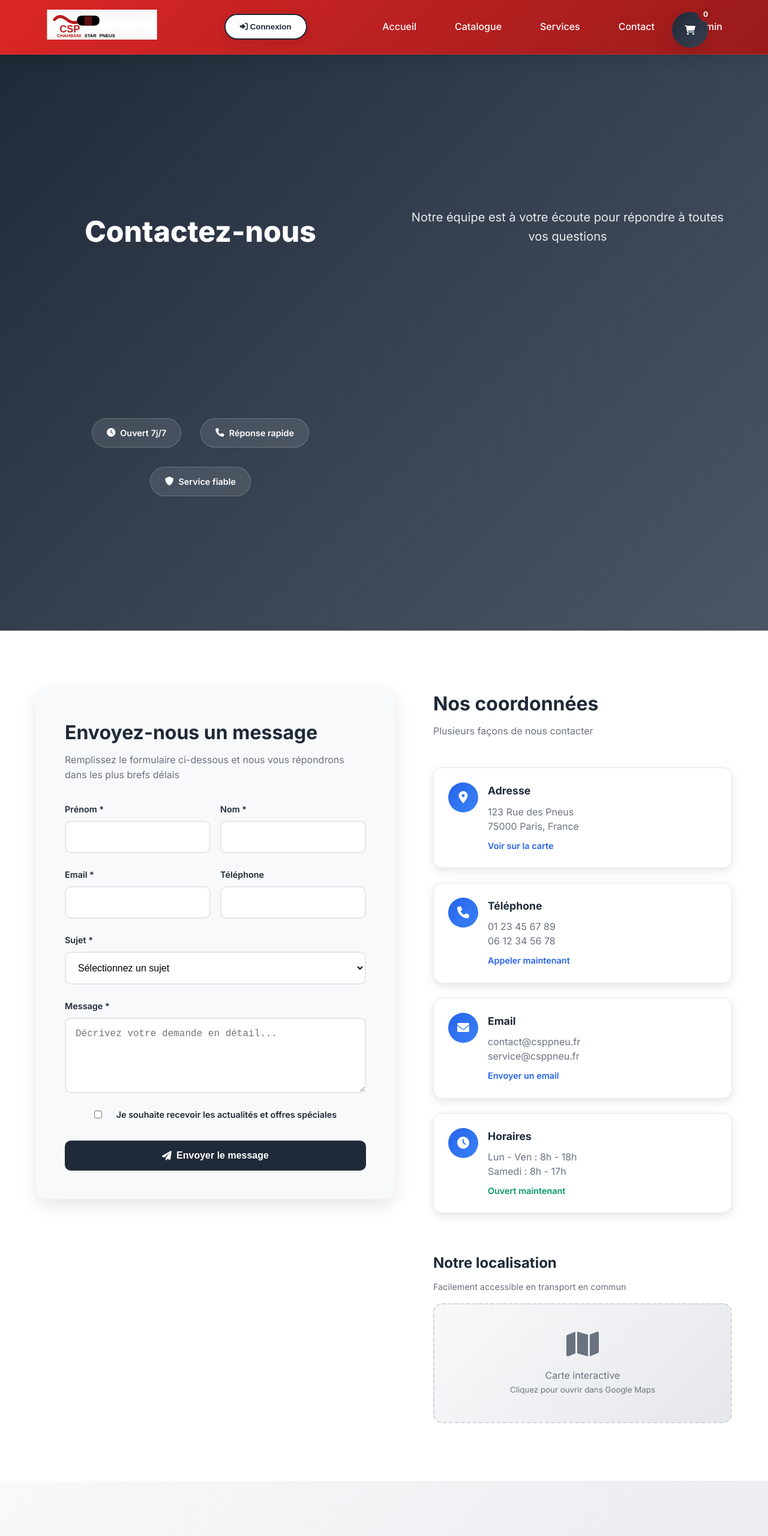
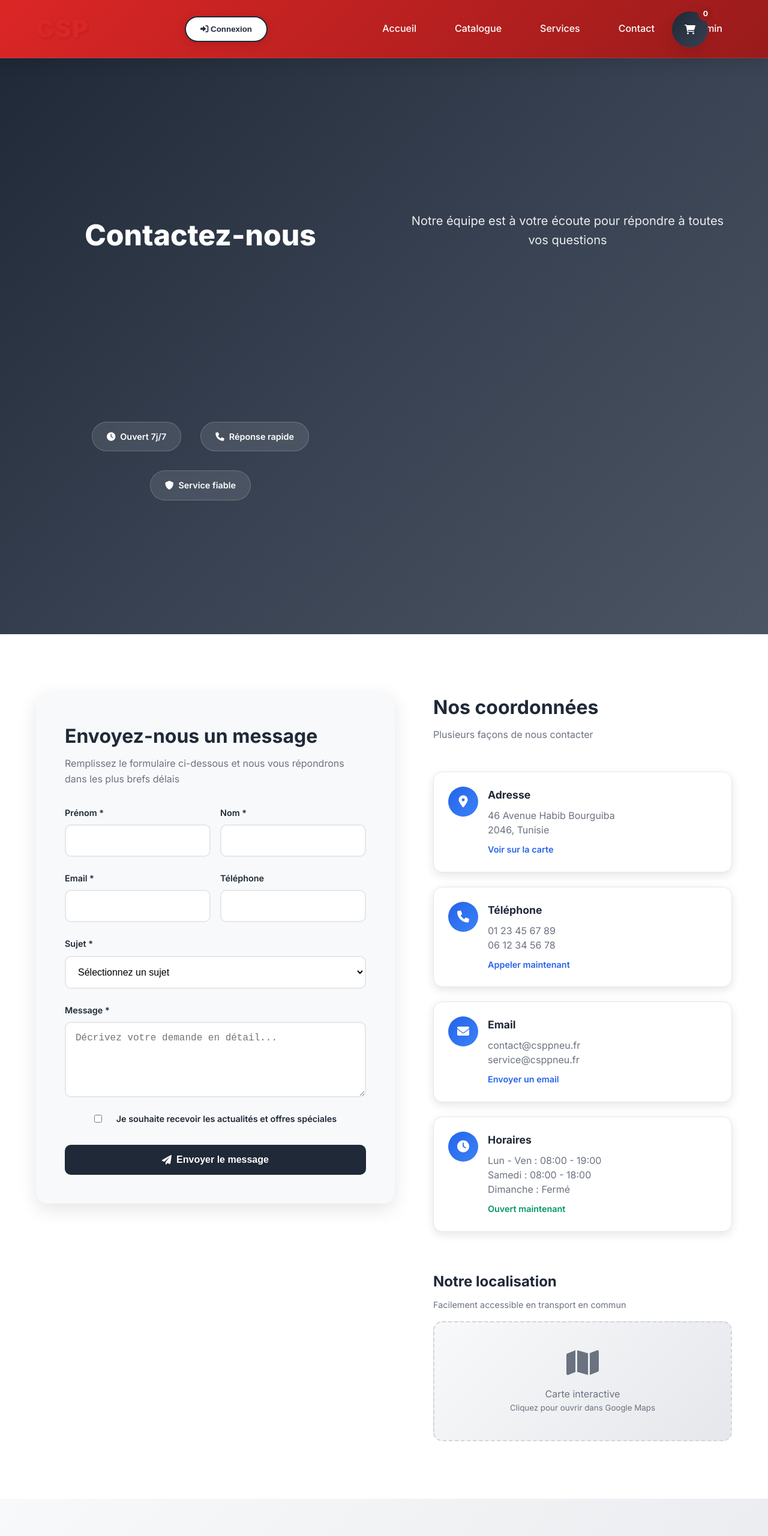
Before and after one commit to l1konu0/git-clone-https-github.com-votre-username-csp-pneu, a website: page pages/contact.html in a window 1280 px wide. Shown: the top 2560 px of the page at 60% size. Drawn offline with Linux system fonts and the light colour scheme.

Commit message:
feat: Mise à jour adresse et horaires du magasin
📍 Nouvelle adresse:
- 46 Avenue Habib Bourguiba, 2046
- Localisation en Tunisie
- Mise à jour sur toutes les pages

🕒 Nouveaux horaires détaillés:
- Lundi : 08:00 - 19:00
- Mardi : 08:00 - 19:00
- Mercredi : 08:00 - 19:00
- Jeudi : 08:00 - 19:00
- Vendredi : 08:00 - 19:00
- Samedi : 08:00 - 18:00
- Dimanche : Fermé

🎨 Cohérence du logo:
- Logo texte CSP sur page contact
- Uniformisation avec page d'accueil
- Design cohérent sur tout le site

📱 Mise à jour complète:
- Footer de la page d'accueil
- Page de contact complète
- Cartes de contact mises à jour
- Informations cohérentes partout

```diff
--- a/pages/contact.html
+++ b/pages/contact.html
@@ -17,8 +17,8 @@
             <div class="container">
                 <div class="nav-container">
                     <div class="nav-logo">
-                        <a href="../index.html">
-                            <img src="../assets/csp_logo.svg" alt="CSP - Chahbani Star Pneus" width="220">
+                        <a href="../index.html" class="logo-text">
+                            CSP
                         </a>
                     </div>
                     <div class="nav-buttons">
@@ -192,7 +192,7 @@
                                 </div>
                                 <div class="card-content">
                                     <h4>Adresse</h4>
-                                    <p>123 Rue des Pneus<br>75000 Paris, France</p>
+                                    <p>46 Avenue Habib Bourguiba<br>2046, Tunisie</p>
                                     <a href="#" class="card-link">Voir sur la carte</a>
                                 </div>
                             </div>
@@ -225,7 +225,7 @@
                                 </div>
                                 <div class="card-content">
                                     <h4>Horaires</h4>
-                                    <p>Lun - Ven : 8h - 18h<br>Samedi : 8h - 17h</p>
+                                    <p>Lun - Ven : 08:00 - 19:00<br>Samedi : 08:00 - 18:00<br>Dimanche : Fermé</p>
                                     <span class="card-status">Ouvert maintenant</span>
                                 </div>
                             </div>
@@ -346,7 +346,7 @@
                 <div class="footer-section">
                     <h4>Contact</h4>
                     <ul>
-                        <li><i class="fas fa-map-marker-alt"></i> 123 Rue des Pneus, 75000 Paris</li>
+                        <li><i class="fas fa-map-marker-alt"></i> 46 Avenue Habib Bourguiba, 2046</li>
                         <li><i class="fas fa-phone"></i> 01 23 45 67 89</li>
                         <li><i class="fas fa-envelope"></i> contact@csppneu.fr</li>
                     </ul>
@@ -354,8 +354,12 @@
                 <div class="footer-section">
                     <h4>Horaires</h4>
                     <ul>
-                        <li>Lun - Ven : 8h - 18h</li>
-                        <li>Samedi : 8h - 17h</li>
+                        <li>Lundi : 08:00 - 19:00</li>
+                        <li>Mardi : 08:00 - 19:00</li>
+                        <li>Mercredi : 08:00 - 19:00</li>
+                        <li>Jeudi : 08:00 - 19:00</li>
+                        <li>Vendredi : 08:00 - 19:00</li>
+                        <li>Samedi : 08:00 - 18:00</li>
                         <li>Dimanche : Fermé</li>
                     </ul>
                 </div>
```
Also changed, not shown: index.html (+7 -3 lines).
